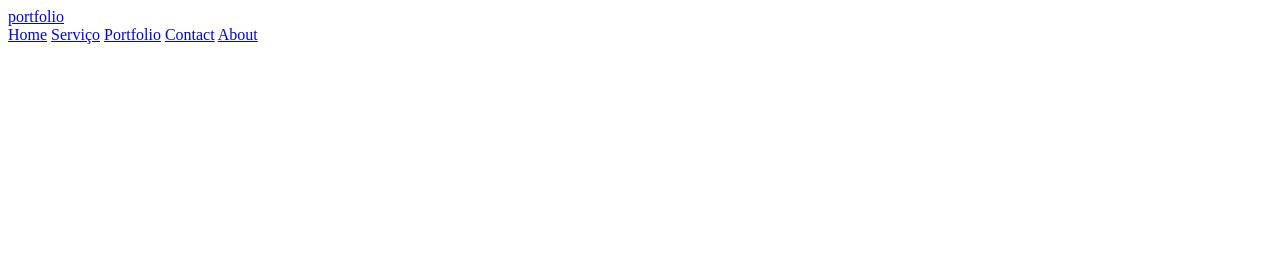
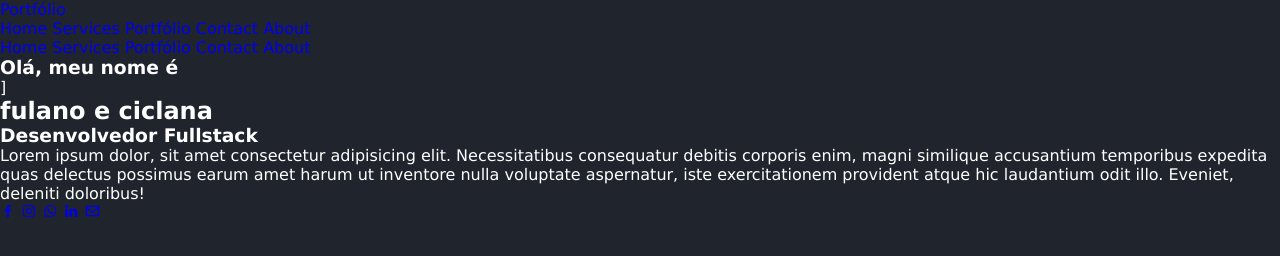
Before and after one commit to mm9390056-dev/curr-culo, a plain HTML site: page index.html in a window 1280 px wide. Drawn offline with nearby package versions, Linux system fonts and the light colour scheme.

Commit message:
Add files via upload

```diff
--- /dev/null
+++ b/CSS/style.css
@@ -0,0 +1,29 @@
+:root {
+    --main-color: #00eeff;
+    --text-color: #ffffff;
+    --bg-color-01: #1f242d;
+    --bg-color-02: #323946;
+    --color-00: #0000001a;
+
+}
+
+*{
+    margin: 0;
+    padding: 0;
+    box-sizing: border-box;
+    text-decoration: none;
+    border: none;
+    outline: none;
+    scroll-behavior: smooth;
+}
+
+html{
+    font-family: Verdana, Geneva, Tahoma, sans-serif;
+    font-size: 16px;
+
+}
+
+body{
+    background-color: var(--bg-color-01);
+    color:var(--text-color);
+}
--- a/index.html
+++ b/index.html
@@ -1,30 +1,65 @@
 <!DOCTYPE html>
-<html lang="en">
+<html lang="pt-br">
 <head>
     <meta charset="UTF-8">
     <meta name="viewport" content="width=device-width, initial-scale=1.0">
-    <title>portfolio murilo</title>
+    <title>Portfólio murilo rizzi mendes </title>
+    <link  href="https://unpkg.com/boxicons@2.1.4/css/boxicons.min.css" rel="stylesheet">
+    <link rel="stylesheet" href="./CSS/style.css">
 </head>
 <body>
 
-   <header>
+    <header>
 
-<a href="#" class="logo">portfolio</a>
+        <a href="#" class="logo">Portfólio</a>
 
-<div class="nav">
+        <div class="nav">
+            <a href="#home">Home</a>
+            <a href="#services">Services</a>
+            <a href="#portfolio">Portfólio</a>
+            <a href="#contact">Contact</a>
+            <a href="#about">About</a>
+        </div>
 
-<a href="#home">Home</a>
+        <!-- menu amburguer que aparecerá em telas menores -->
 
-<a href="#services">Serviço</a>
+        <div class="nav-responsive">
+            <a href="#home">Home</a>
+            <a href="#services">Services</a>
+            <a href="#portfolio">Portfólio</a>
+            <a href="#contact">Contact</a>
+            <a href="#about">About</a>
+        </div>
 
-<a href="#portfolio">Portfolio</a>
+        <div class="menu-hamburguer">
+            <div class="bar1"></div>
+            <div class="bar2"></div>
+            <div class="bar3"></div>
+        </div>
 
-<a href="#contact">Contact</a>
+    </header>
 
-<a href="about">About</a>
-</div>
+    <!-- Início do home -->
 
-</header>
+    <section class="home" id="home">
+        <div class="home-content">
+            <h3>Olá, meu nome é </h3>]
+            <h1>fulano e ciclana</h1>
+            <h3>Desenvolvedor Fullstack</h3>
+
+            <p>Lorem ipsum dolor, sit amet consectetur adipisicing elit. Necessitatibus consequatur debitis corporis enim, magni similique accusantium temporibus expedita quas delectus possimus earum amet harum ut inventore nulla voluptate aspernatur, iste exercitationem provident atque hic laudantium odit illo. Eveniet, deleniti doloribus!</p>
+
+            <div class="social-media">
+                <a href="#"><i class="bx bxl-facebook"></i></a>
+                <a href="#"><i class="bx bxl-instagram"></i></a>
+                <a href="#"><i class="bx bxl-whatsapp"></i></a>
+                <a href="#"><i class="bx bxl-linkedin"></i></a>
+                <a href="#"><i class="bx bx-envelope"></i></a>
+
+            </div>
+
+        </div>
+    </section>
 
 </body>
 </html>
```
Also changed, not shown: JS/script.js (added).
